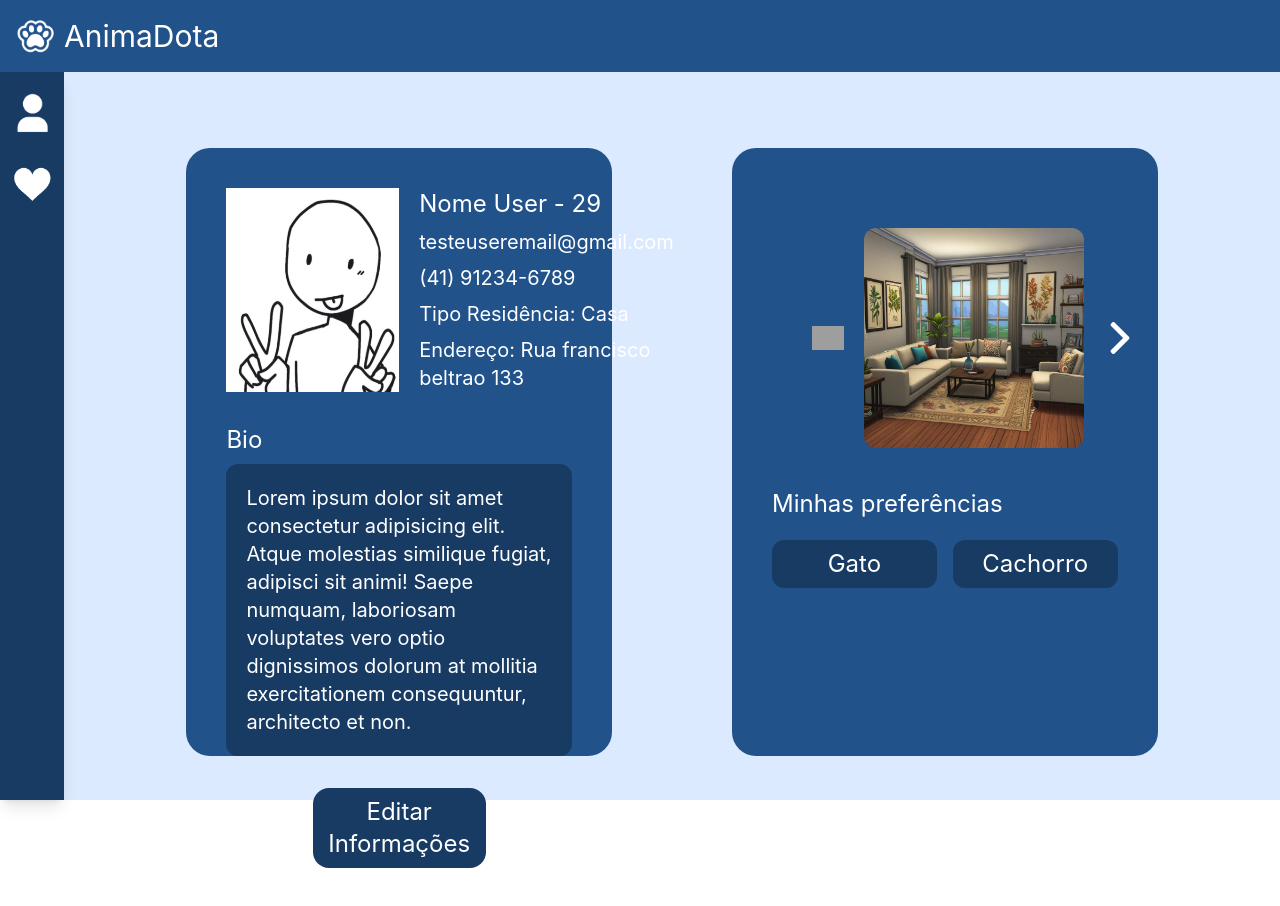
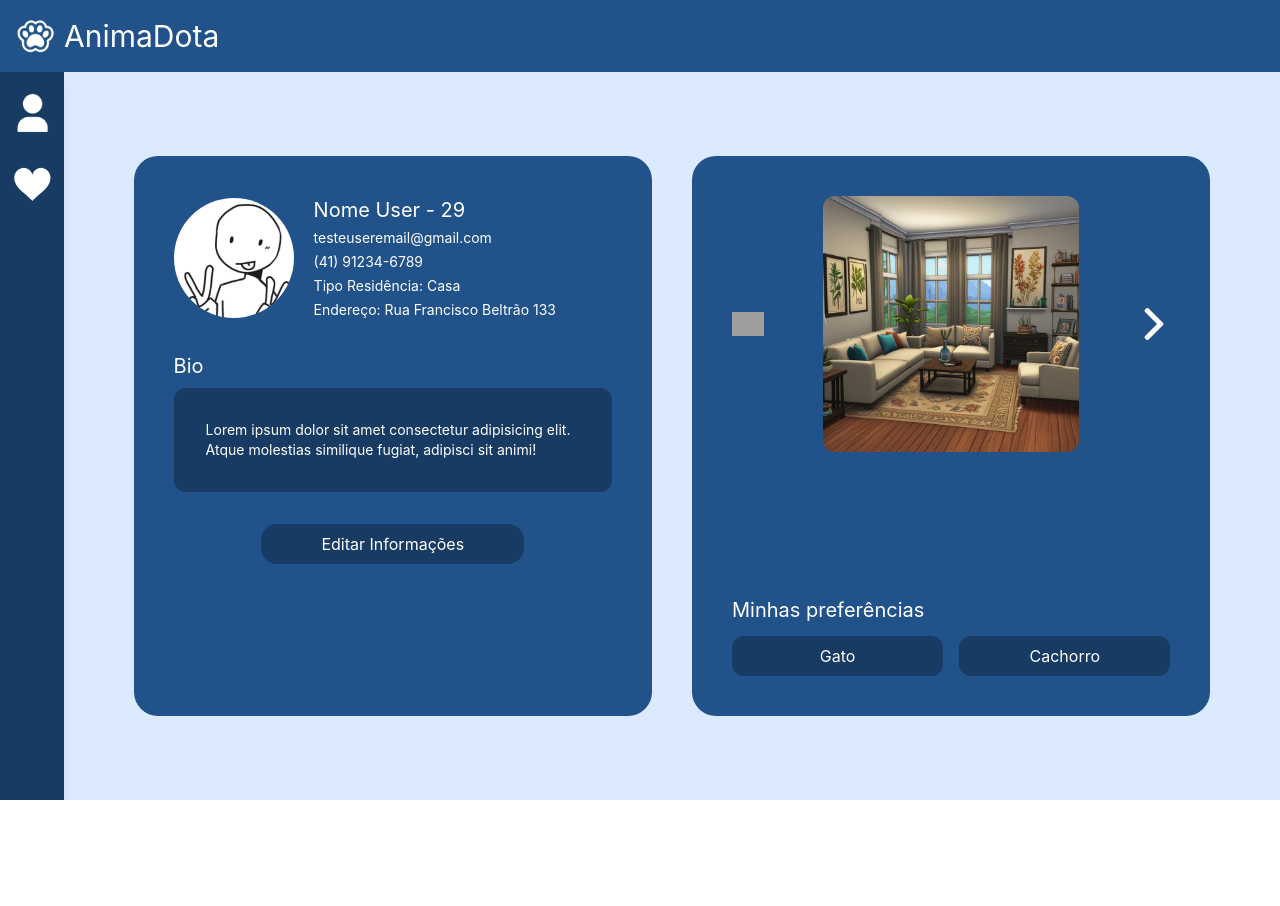
Before and after one commit to thaiiss7/animadota, a React app in the folder frontend/: page /user in a window 1280 px wide. After the commit the page ends 800 px from the top, so only its background shows below. Built offline with nearby package versions, Linux system fonts and the light colour scheme; grey boxes are pictures that could not be loaded; the HTML template or start-up script is replaced by a standard one.

Commit message:
fix: user profile and edit profile fields

```diff
--- a/frontend/src/App.jsx
+++ b/frontend/src/App.jsx
@@ -2,6 +2,7 @@ import { BrowserRouter, Routes, Route } from "react-router"
 import { MainPage } from "./pages/MainPage"
 import { UserPage } from "./pages/UserPage"
 import { Login } from "./pages/Login"
+import { LikePage } from "./pages/LikePage"
 
 
 function App() {
@@ -14,6 +15,7 @@ function App() {
         <Route path="/" element={<Login/>}/>
         <Route path="/main" element={<MainPage />}/>
         <Route path="/user" element={<UserPage />}/>
+        <Route path="/likePage" element={<LikePage />}/>
 
       </Routes>
 
--- a/frontend/src/components/EditProfile.jsx
+++ b/frontend/src/components/EditProfile.jsx
@@ -1,8 +1,6 @@
 import { useState } from "react"
 
 import cancel from "../assets/close.png"
-import userbase from "../assets/user-base.jpg"
-
 import leftazul from "../assets/left-blue.png"
 import rightazul from "../assets/right-blue.png"
 
@@ -16,89 +14,95 @@ export const EditProfile = ({
     tp_residencia,
     endereco,
     bio,
-    casa,
+    casa = [],
     preferencia
 }) => {
 
-    if (!aberto) return null;
+    const [indice, setIndice] = useState(0)
 
-    const [indice, setIndice] = useState(0);
+    const [novoNome, setNovoNome] = useState(nome)
+    const [novoEmail, setnovoEmail] = useState(email)
+    const [novoTel, setnovoTel] = useState(tel)
+    const [novotpResidencia, setnovotpResidencia] = useState(tp_residencia)
+    const [novoEndereco, setNovoEndereco] = useState(endereco)
+    const [novoBio, setnovoBio] = useState(bio)
 
     const proximo = () => {
-        setIndice((prev) =>
-            prev === casa.length - 1 ? 0 : prev + 1
-        );
+        if (!casa.length) return
+        setIndice((prev) => (prev === casa.length - 1 ? 0 : prev + 1))
     }
 
-    const [novoNome, setNovoNome] = useState(nome);
-    const [novoEmail, setnovoEmail] = useState(email);
-    const [novoTel, setnovoTel] = useState(tel);
-    const [novotpResidencia, setnovotpResidencia] = useState(tp_residencia);
-    const [novoEndereco, setNovoEndereco] = useState(endereco);
-    const [novoBio, setnovoBio] = useState(bio);
+    const anterior = () => {
+        if (!casa.length) return
+        setIndice((prev) => (prev === 0 ? casa.length - 1 : prev - 1))
+    }
+
+    if (!aberto) return null
 
     return (
         <main className="w-full h-screen fixed inset-0 bg-black/40 flex items-center justify-center">
 
-            <div className="flex flex-col w-[40%] h-[75%] bg-white items-center rounded-2xl p-4 shadow-lg border border-gray-200">
+            <div className="flex flex-col w-[40%] h-[75%] bg-white items-center rounded-2xl p-4 shadow-lg">
 
-                {/* botão fechar */}
+                {/* fechar */}
                 <img
                     src={cancel}
-                    alt=""
+                    alt="fechar"
                     onClick={fechar}
                     className="self-end w-[10%] cursor-pointer"
                 />
 
-                <section className="flex flex-col items-center justify-center w-full gap-8">
+                <section className="flex flex-col w-full gap-6 overflow-y-auto">
 
+                    {/* TOPO (FOTOS) */}
                     <section className="flex items-center justify-center gap-10 w-full">
 
-                        {/* foto usuário */}
-                        <div className="flex justify-center items-center w-[25%]">
+                        {/* FOTO PERFIL FIXA */}
+                        <div className="w-40 h-40 shrink-0 rounded-2xl overflow-hidden border-2 border-[#21528A]">
                             <img
                                 src={img}
-                                alt=""
-                                className="w-40 h-40 object-cover border-2 border-[#21528A] rounded-2xl"
+                                alt="perfil"
+                                className="w-full h-full object-cover"
                             />
                         </div>
 
-                        {/* fotos casa */}
-                        <div className="flex items-center justify-center gap-3 w-[50%]">
+                        {/* CARROSSEL CASA  */}
+                        <div className="flex items-center gap-3">
 
                             <img
                                 src={leftazul}
                                 alt=""
-                                onClick={proximo}
-                                className="w-8 cursor-pointer"
+                                onClick={anterior}
+                                className="w-8 cursor-pointer shrink-0"
                             />
 
-                            <img
-                                src={casa[indice]}
-                                alt=""
-                                className="w-50 h-40 object-cover rounded-xl border border-[#183b64]"
-                            />
+                            <div className="w-40 h-40 shrink-0 rounded-xl overflow-hidden border border-gray-300">
+                                <img
+                                    src={casa[indice]}
+                                    alt="casa"
+                                    className="w-full h-full object-cover"
+                                />
+                            </div>
 
                             <img
                                 src={rightazul}
                                 alt=""
                                 onClick={proximo}
-                                className="w-8 cursor-pointer"
+                                className="w-8 cursor-pointer shrink-0"
                             />
                         </div>
 
                     </section>
 
-                    <div className="flex flex-col w-full gap-3">
+                    <div className="flex flex-col gap-3 w-full">
 
                         <div className="flex gap-3">
-
                             <div className="w-1/2">
                                 <h1 className="font-bold text-[#183b64]">Nome:</h1>
                                 <input
                                     value={novoNome}
                                     onChange={(e) => setNovoNome(e.target.value)}
-                                    className="w-full p-1 border-b border-gray-300 focus:border-[#21528A] outline-none"
+                                    className="w-full p-1 border-b outline-none"
                                 />
                             </div>
 
@@ -107,20 +111,18 @@ export const EditProfile = ({
                                 <input
                                     value={novoEmail}
                                     onChange={(e) => setnovoEmail(e.target.value)}
-                                    className="w-full p-1 border-b border-gray-300 focus:border-[#21528A] outline-none"
+                                    className="w-full p-1 border-b outline-none"
                                 />
                             </div>
-
                         </div>
 
                         <div className="flex gap-3">
-
                             <div className="w-1/2">
                                 <h1 className="font-bold text-[#183b64]">Telefone:</h1>
                                 <input
                                     value={novoTel}
                                     onChange={(e) => setnovoTel(e.target.value)}
-                                    className="w-full p-1 border-b border-gray-300 focus:border-[#21528A] outline-none"
+                                    className="w-full p-1 border-b outline-none"
                                 />
                             </div>
 
@@ -129,10 +131,9 @@ export const EditProfile = ({
                                 <input
                                     value={novoEndereco}
                                     onChange={(e) => setNovoEndereco(e.target.value)}
-                                    className="w-full p-1 border-b border-gray-300 focus:border-[#21528A] outline-none"
+                                    className="w-full p-1 border-b outline-none"
                                 />
                             </div>
-
                         </div>
 
                         <div>
@@ -140,7 +141,7 @@ export const EditProfile = ({
                             <input
                                 value={novotpResidencia}
                                 onChange={(e) => setnovotpResidencia(e.target.value)}
-                                className="w-full p-1 border-b border-gray-300 focus:border-[#21528A] outline-none"
+                                className="w-full p-1 border-b outline-none"
                             />
                         </div>
 
@@ -150,18 +151,20 @@ export const EditProfile = ({
                                 rows={3}
                                 value={novoBio}
                                 onChange={(e) => setnovoBio(e.target.value)}
-                                className="w-full border-b border-gray-300 focus:border-[#21528A] outline-none resize-none"
+                                className="w-full border-b outline-none resize-none"
                             />
                         </div>
 
                     </div>
 
-                    <button className="p-2 bg-[#21528A] hover:bg-[#1c4e7f] transition w-[40%] text-white text-xl rounded-2xl">
+                    <button className="p-2 bg-[#21528A] text-white rounded-2xl w-[40%] self-center">
                         Salvar
                     </button>
 
                 </section>
+
             </div>
+
         </main>
-    );
+    )
 }
--- a/frontend/src/components/SideBar.jsx
+++ b/frontend/src/components/SideBar.jsx
@@ -20,6 +20,7 @@ export const SideBar = () => {
 
                 <img
                     src={heart}
+                    onClick={() => navigate("/likePage")}
                     alt=""
                     className="w-10 cursor-pointer hover:scale-110 transition"
                 />
--- a/frontend/src/pages/UserPage.jsx
+++ b/frontend/src/pages/UserPage.jsx
@@ -1,10 +1,8 @@
-// tipo residencia, endereco, bio, preferencia, idade
 import { useState } from "react"
 
 import { Header } from "../components/Header"
 import { SideBar } from "../components/SideBar"
 import { EditProfile } from "../components/EditProfile"
-
 
 import userbase from "../assets/user-base.jpg"
 import left from "../assets/left.png"
@@ -13,122 +11,139 @@ import right from "../assets/right.png"
 import casa1 from "../assets/foto-casa.jpg"
 import casa2 from "../assets/foto-casa2.jpg"
 import casa3 from "../assets/foto-casa3.jpg"
+
 const fotos = [casa1, casa2, casa3]
 
 export const UserPage = () => {
 
-    const [modalAberto, setModalAberto] = useState(false);
-
-    const [indice, setIndice] = useState(0);
+    const [modalAberto, setModalAberto] = useState(false)
+    const [indice, setIndice] = useState(0)
 
     const proximo = () => {
         setIndice((prev) =>
             prev === fotos.length - 1 ? 0 : prev + 1
-        );
+        )
     }
 
+    return (
+        <main className="h-screen w-full flex flex-col bg-blue-100">
 
-    return (
-        <>
-            <main className="w-full h-screen bg-blue-100">
-                <Header/>
+            <Header />
 
-                <div className="w-full flex">
+            <div className="flex flex-1">
 
-                    <SideBar/>
+                <SideBar />
+
+                {/* Conteudo */}
+                <div className="flex-1 flex items-center justify-center p-6">
 
                     <EditProfile
                         aberto={modalAberto}
                         fechar={() => setModalAberto(false)}
-                            img={userbase}
-                            casa={fotos}
-                            nome="The 67th aura farming"
-                            email="aurafarming@gmail.com"
-                            tel="(41) 91234-6789"
-                            tp_residencia="The Beta House"
-                            endereco="Rua Francisco Alfão 67"
-                            bio="Lorem ipsum dolor sit amet consectetur adipisicing elit. Atque molestias similique fugiat, adipisci sit animi!numquam, laboriosam voluptates vero optio dignissimos dolorum at mollitia exercitationem consequuntur, architecto et non."
-                            preferencia={["BluePill", "Beta"]}
+                        img={userbase}
+                        casa={fotos}
+                        nome="The 67th aura farming"
+                        email="aurafarming@gmail.com"
+                        tel="(41) 91234-6789"
+                        tp_residencia="The Beta House"
+                        endereco="Rua Francisco Alfão 67"
+                        bio="Lorem ipsum dolor sit amet consectetur adipisicing elit. Atque molestias similique fugiat, adipisci sit animi!"
+                        preferencia={["BluePill", "Beta"]}
                     />
 
-                    {/* Conteúdo */}
-                    <section className="flex-1 flex items-center justify-center gap-30 text-white">
+                    {/* Card */}
+                    <section className="flex gap-10 text-white w-full max-w-6xl items-center justify-center">
 
-                        {/* Primeiro card */}
-                        <section className="w-[35%] h-[80%] bg-[#21528A] rounded-3xl flex flex-col transition-all duration-300 hover:shadow-[0_0_50px_rgba(33,82,138,1)]">
+                        {/* Card Esquerda */}
+                        <section className="w-[45%] h-[70vh] overflow-hidden bg-[#21528A] rounded-3xl flex flex-col hover:shadow-[0_0_50px_rgba(33,82,138,1)] transition-all">
 
-                            <div className="w-full p-10 flex flex-col gap-8">
+                            <div className="p-10 flex flex-col gap-8">
 
-                                <section className="flex w-[50%] gap-5">
+                                {/* informações user */}
+                                <section className="flex gap-5 items-center">
 
-                                    <img src={userbase} alt="" className="h-full"/>
+                                    <img src={userbase} alt="" className="h-30 w-30 rounded-full object-cover" />
 
-                                    <section className="flex flex-col text-2xl text-white gap-2">
-                                        <h1>Nome User - 29</h1>
-                                        <h1 className="text-xl">testeuseremail@gmail.com</h1>
-                                        <h1 className="text-xl">(41) 91234-6789</h1>
-                                        <h1 className="text-xl">Tipo Residência: Casa</h1>
-                                        <h1 className="text-xl">Endereço: Rua francisco beltrao 133</h1>
-                                    </section>
+                                    <div className="flex flex-col text-white gap-1">
+                                        <h1 className="text-xl">Nome User - 29</h1>
+                                        <h1 className="text-sm">testeuseremail@gmail.com</h1>
+                                        <h1 className="text-sm">(41) 91234-6789</h1>
+                                        <h1 className="text-sm">Tipo Residência: Casa</h1>
+                                        <h1 className="text-sm">Endereço: Rua Francisco Beltrão 133</h1>
+                                    </div>
 
                                 </section>
 
-                                <section className=" flex flex-col gap-2 text-2xl">
-                                    <h1>Bio</h1>
+                                <section className="flex flex-col gap-2">
+                                    <h1 className="text-xl">Bio</h1>
 
-                                    <h1 className="text-xl p-5 bg-[#183b64] rounded-xl">
-                                        Lorem ipsum dolor sit amet consectetur adipisicing elit. Atque molestias similique fugiat,
-                                        adipisci sit animi! Saepe numquam, laboriosam voluptates vero optio dignissimos dolorum at mollitia exercitationem consequuntur, architecto et non.
-                                    </h1>
+                                    <p className="text-sm p-8 bg-[#183b64] rounded-xl">
+                                        Lorem ipsum dolor sit amet consectetur adipisicing elit. Atque molestias similique fugiat, adipisci sit animi!
+                                    </p>
 
                                 </section>
 
-                                <section className=" flex flex-col text-2xl items-center">
-                                    <button className="bg-[#183b64] w-[50%] p-2 rounded-2xl" onClick={() => setModalAberto(true)}>
-                                        Editar Informações
-                                    </button>
-                                </section>
+                                <button
+                                    className="bg-[#183b64] w-[60%] p-2 rounded-2xl self-center"
+                                    onClick={() => setModalAberto(true)}
+                                >
+                                    Editar Informações
+                                </button>
+
                             </div>
-
 
                         </section>
 
-                        {/* Segundo card */}
-                        <section className="w-[35%] h-[80%] bg-[#21528A] rounded-3xl p-10 transition-all duration-300 hover:shadow-[0_0_50px_rgba(33,82,138,1)]">
+                        {/* Card Direita */}
+                        <section className="w-[45%] h-[70vh] bg-[#21528A] rounded-3xl p-10 flex flex-col justify-between hover:shadow-[0_0_50px_rgba(33,82,138,1)] transition-all">
 
-                           <section className="p-10 flex items-center justify-around gap-5 h-75 w-full">
+                            {/* Fotos da casa */}
+                            <div className="flex items-center justify-between">
 
-                                <img src={left} alt="" onClick={proximo} className="w-8 cursor-pointer" />
+                                <img
+                                    src={left}
+                                    alt=""
+                                    onClick={() =>
+                                        setIndice((prev) =>
+                                            prev === 0 ? fotos.length - 1 : prev - 1
+                                        )
+                                    }
+                                    className="w-8 cursor-pointer"
+                                />
 
                                 <img
                                     src={fotos[indice]}
                                     alt=""
-                                    className="h-full object-cover rounded-xl"
+                                    className="h-64 object-cover rounded-xl"
                                 />
 
-                                <img src={right} alt="" onClick={proximo} className="w-8 cursor-pointer" />
+                                <img
+                                    src={right}
+                                    alt=""
+                                    onClick={proximo}
+                                    className="w-8 cursor-pointer"
+                                />
 
-                            </section>
+                            </div>
 
-                            <section className="text-2xl flex flex-col gap-5">
-                                <h1>Minhas preferências</h1>
+                            {/* Preferencias */}
+                            <div className="text-white">
+                                <h1 className="text-xl mb-3">Minhas preferências</h1>
 
-                                <section>
-                                    <div className="grid grid-cols-2 gap-4 text-center">
-                                        <div className="bg-[#183b64] p-2 rounded-xl">Gato</div>
-                                        <div className="bg-[#183b64] p-2 rounded-xl">Cachorro</div>
-                                    </div>
-                                </section>
-                            </section>
+                                <div className="grid grid-cols-2 gap-4 text-center">
+                                    <div className="bg-[#183b64] p-2 rounded-xl">Gato</div>
+                                    <div className="bg-[#183b64] p-2 rounded-xl">Cachorro</div>
+                                </div>
+                            </div>
 
                         </section>
 
                     </section>
+
                 </div>
 
-            </main>
+            </div>
 
-        </>
+        </main>
     )
-
 }
```
Also changed, not shown: frontend/src/pages/LikePage.jsx (added, +13 -0 lines).
